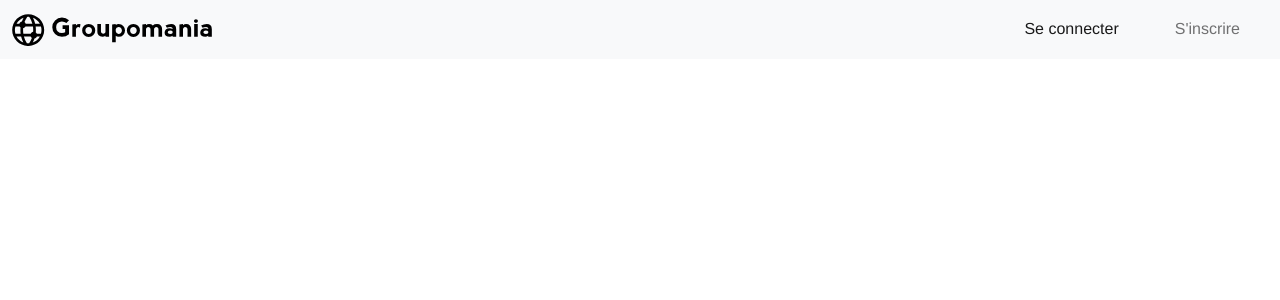
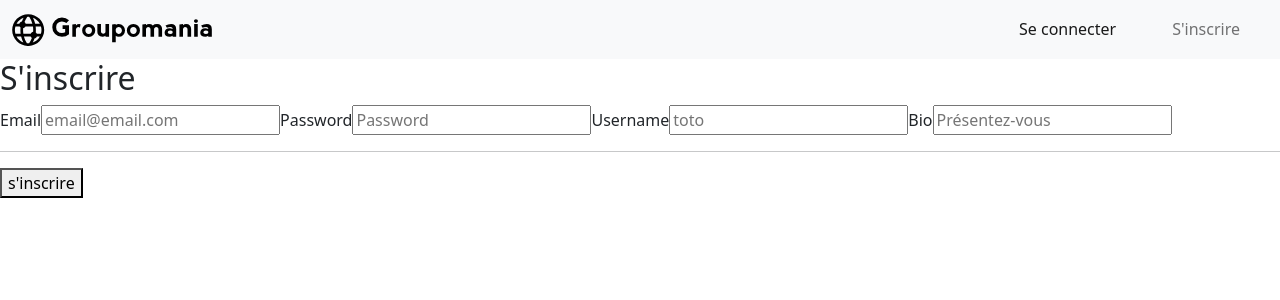
Before and after one commit to KinguBaka/TarikAboulhouda_7_28022021, a Vue app in the folder front/vue-p7/: page /signup in a window 1280 px wide. Shown: the top 300 px of the page. Built offline with nearby package versions, Linux system fonts and the light colour scheme.

Commit message:
back: CORS open front: signup OK

```diff
--- a/front/vue-p7/package.json
+++ b/front/vue-p7/package.json
@@ -3,13 +3,15 @@
   "version": "0.1.0",
   "private": true,
   "scripts": {
-    "serve": "vue-cli-service serve",
+    "serve": "vue-cli-service serve --port 8080",
     "build": "vue-cli-service build",
     "lint": "vue-cli-service lint"
   },
   "dependencies": {
+    "axios": "^0.21.1",
     "core-js": "^3.6.5",
-    "vue": "^2.6.11"
+    "vue": "^2.6.11",
+    "vue-router": "^3.5.1"
   },
   "devDependencies": {
     "@vue/cli-plugin-babel": "~4.5.0",
--- a/front/vue-p7/public/index.html
+++ b/front/vue-p7/public/index.html
@@ -14,5 +14,6 @@
     </noscript>
     <div id="app"></div>
     <!-- built files will be auto injected -->
+    <script src="https://cdn.jsdelivr.net/npm/bootstrap@5.0.0-beta3/dist/js/bootstrap.bundle.min.js" integrity="sha384-JEW9xMcG8R+pH31jmWH6WWP0WintQrMb4s7ZOdauHnUtxwoG2vI5DkLtS3qm9Ekf" crossorigin="anonymous"></script>
   </body>
 </html>
--- a/front/vue-p7/src/App.vue
+++ b/front/vue-p7/src/App.vue
@@ -1,27 +1,38 @@
 <template>
   <div id="app">
     <Navbar/>
+    <div>
+
+      <router-view />
+    </div>
   </div>
 </template>
 
 <script>
-import Navbar from './components/Navbar.vue'
+  import axios from 'axios';
+  import Navbar from './components/Navbar.vue';
+  import { AUTH_LOGOUT } from "./components/Auth/auth";
 
-export default {
-  name: 'App',
-  components: {
-    Navbar
+  export default {
+    name: 'App',
+    components: {
+      Navbar,
+    },
+    created: function() {
+      axios.interceptors.response.use(undefined, function (err) {
+        return new Promise(function () {
+          if (err.status === 401 && err.config && !err.config.__isRetryRequest) {
+          // if you ever get an unauthorized, logout the user
+            this.$store.dispatch(AUTH_LOGOUT)
+          // you can also redirect to /login if needed !
+          }
+          throw err;
+        });
+      });
+    }
   }
-}
 </script>
 
 <style>
-#app {
-  font-family: Avenir, Helvetica, Arial, sans-serif;
-  -webkit-font-smoothing: antialiased;
-  -moz-osx-font-smoothing: grayscale;
-  text-align: center;
-  color: #2c3e50;
-  margin-top: 60px;
-}
+
 </style>
--- /dev/null
+++ b/front/vue-p7/src/Axios/axios.js
@@ -0,0 +1,3 @@
+import axios from 'axios'
+
+axios.defaults.baseURL = 'http://localhost:3000/api/' ;
--- a/front/vue-p7/src/components/Auth/Auth.js
+++ b/front/vue-p7/src/components/Auth/Auth.js
@@ -0,0 +1,77 @@
+import axios from 'axios';
+
+
+const AUTH_REQUEST = "AUTH_REQUEST";
+const AUTH_SUCCESS = "AUTH_SUCCESS";
+const AUTH_ERROR = "AUTH_ERROR";
+const AUTH_LOGOUT = "AUTH_LOGOUT";
+
+const USER_REQUEST = "USER_REQUEST";
+//const USER_SUCCESS = "USER_SUCCESS";
+//const USER_ERROR = "USER_ERROR";
+
+const state = {
+    token: localStorage.getItem('user-token') || '',
+    status: ''
+}
+
+
+const getters = {
+    isAuthenticated: state => !!state.token,
+    authStatus: state => state.status,
+}
+
+
+const actions = {
+    [AUTH_REQUEST]: ({commit, dispatch}, user) => {
+        return new Promise((resolve, reject) => { // The Promise used for router redirect in login
+            commit(AUTH_REQUEST)
+            axios({url: '/users/login', data: user, method: 'POST' })
+            .then(resp => {
+                const token = resp.data.token
+                localStorage.setItem('user-token', token) // store the token in localstorage
+                axios.defaults.headers.common['Authorization'] = token
+                commit(AUTH_SUCCESS, resp)
+                // you have your token, now log in your user :)
+                dispatch(USER_REQUEST)
+                resolve(resp)
+            })
+            .catch(err => {
+                commit(AUTH_ERROR, err)
+                localStorage.removeItem('user-token') // if the request fails, remove any possible user token if possible
+                reject(err)
+            })
+        })
+    },
+    [AUTH_LOGOUT]: ({commit}) => {
+        return new Promise((resolve) => {
+            commit(AUTH_LOGOUT)
+            localStorage.removeItem('user-token') // clear your user's token from localstorage
+            delete axios.defaults.headers.common['Authorization']
+            resolve()
+        })
+
+    }
+}
+
+
+// basic mutations, showing loading, success, error to reflect the api call status and the token when loaded
+const mutations = {
+    [AUTH_REQUEST]: (state) => {
+        state.status = 'loading'
+    },
+    [AUTH_SUCCESS]: (state, token) => {
+        state.status = 'success'
+        state.token = token
+    },
+    [AUTH_ERROR]: (state) => {
+        state.status = 'error'
+    },
+}
+
+export default {
+    state,
+    getters,
+    actions,
+    mutations
+};
--- /dev/null
+++ b/front/vue-p7/src/components/Home.vue
@@ -0,0 +1,16 @@
+<template>
+  <h1>Home</h1>
+</template>
+
+<script>
+export default {
+  name: 'Home',
+}
+</script>
+
+<style>
+  h1 {
+    font-size: 100px;
+    text-align: center;
+  }
+</style>
--- a/front/vue-p7/src/components/Login.vue
+++ b/front/vue-p7/src/components/Login.vue
@@ -1,23 +1,37 @@
 <template>
     <div>
         <form class="login" @submit.prevent="login">
-            <h1>Sign in</h1>
-            <label>User name</label>
-            <input required v-model="username" type="text" placeholder="Snoopy"/>
+            <h2>Se connecter</h2>
+            <label>email</label>
+            <input required v-model="email" type="text" placeholder="email@email.com"/>
             <label>Password</label>
             <input required v-model="password" type="password" placeholder="Password"/>
-            <hr/>
+            <hr />
             <button type="submit">Login</button>
         </form>
     </div>
 </template>
 
 <script>
-export default {
-    name: 'Login',
-    method : {
-    }
-}
+    import { AUTH_REQUEST } from './Auth/auth';
+
+    export default {
+        name: 'login',
+        data(){
+            return {
+                email: '',
+                password: ''
+            }
+        },
+        method : {
+            login(){
+                const { email, password } = this;
+                this.$store.dispatch(AUTH_REQUEST, { email, password }).then(() => {
+                    this.$router.push('/')
+                });
+            }
+        }
+    };
 </script>
 
 <style>
--- /dev/null
+++ b/front/vue-p7/src/components/Logout.vue
@@ -0,0 +1,24 @@
+<template>
+
+    <a @click="Logout.prevent">Deconnexion</a>
+</template>
+
+<script>
+    import { AUTH_LOGOUT } from './Auth/auth';
+
+    export default {
+        name: 'Logout',
+        methods: {
+            logout: function () {
+                this.$store.dispatch(AUTH_LOGOUT)
+                .then(() => {
+                    this.$router.push('/login')
+                })
+            }
+        }
+    }
+</script>
+
+<style>
+
+</style>
--- a/front/vue-p7/src/components/Navbar.vue
+++ b/front/vue-p7/src/components/Navbar.vue
@@ -1,7 +1,7 @@
 <template>
-  <nav class="navbar fixed-top navbar-expand-lg navbar-light bg-light">
+  <nav class="navbar navbar-expand-lg navbar-light bg-light">
     <div class="container-fluid">
-      <a class="navbar-brand"  href="">
+      <a class="navbar-brand"  href="/">
         <img src="../assets/icon-left-font-monochrome-black.svg" id="icone" alt="">
       </a>
       <button class="navbar-toggler" type="button" data-bs-toggle="collapse" data-bs-target="#navbarNavAltMarkup" aria-controls="navbarNavAltMarkup" aria-expanded="false" aria-label="Toggle navigation">
@@ -11,11 +11,11 @@
         <div v-if="isAuthenticated" class="navbar-nav">
             <a class="nav-link active" aria-current="page" href="#">Acceuil</a>
             <a class="nav-link" href="#">Mon profil</a>
-            <a class="nav-link " href="#">Deconnexion</a>
+            <Logout />
         </div>
         <div v-if="!isAuthenticated && !authLoading" class="navbar-nav">
-          <a class="nav-link active" aria-current="page" href="#">Se connecter</a>
-          <a class="nav-link" href="#">S'inscrire</a>
+          <a class="nav-link active" aria-current="page" href="/login">Se connecter</a>
+          <a class="nav-link" href="/signup">S'inscrire</a>
         </div>
       </div>
     </div>
@@ -23,9 +23,16 @@
 </template>
 
 <script>
-export default {
-  name: 'Navbar',
-}
+
+  import Logout from './Logout';
+
+  export default {
+    name: 'Navbar',
+    components:  {
+      Logout,
+    }
+
+  }
 </script>
 
 <!-- Add "scoped" attribute to limit CSS to this component only -->
--- /dev/null
+++ b/front/vue-p7/src/components/Router/router.js
@@ -0,0 +1,17 @@
+
+import Vue from 'vue'
+import Router from 'vue-router'
+import Home from '../Home.vue'
+import Login from '../Login.vue'
+import Signup from '../Signup.vue'
+
+Vue.use(Router)
+
+export default new Router({
+    mode: 'history',
+    routes: [
+        {path: '/', component: Home},
+        {path: '/login', component: Login},
+        {path: '/signup', component: Signup}
+    ]
+})
--- /dev/null
+++ b/front/vue-p7/src/components/Signup.vue
@@ -0,0 +1,51 @@
+<template>
+    <div>
+        <form class="signup" @submit.prevent="signup">
+            <h2>S'inscrire</h2>
+            <label>Email</label>
+            <input required v-model="email" type="text" placeholder="email@email.com"/>
+            <label>Password</label>
+            <input required v-model="password" type="password" placeholder="Password"/>
+            <label>Username</label>
+            <input required v-model="username" type="text" placeholder="toto"/>
+            <label for="bio">Bio</label>
+            <input v-model="bio" type="text" placeholder="Présentez-vous">
+            <hr />
+            <button type="submit">s'inscrire</button>
+        </form>
+    </div>
+</template>
+
+<script>
+    import axios from 'axios';
+
+    export default {
+        name: 'Signup',
+        data() {
+            return {
+                email:'',
+                username:'',
+                password:'',
+                bio:''
+            }
+        },
+        methods: {
+            async signup(){
+
+                await axios.post('users/signup',
+                {
+                    email: this.email,
+                    username: this.username,
+                    password: this.password,
+                    bio: this.bio
+                });
+                this.$router.push('/login');
+            }
+
+        }
+    }
+</script>
+
+<style>
+
+</style>
--- a/front/vue-p7/src/main.js
+++ b/front/vue-p7/src/main.js
@@ -1,8 +1,18 @@
 import Vue from 'vue'
 import App from './App.vue'
+import axios from 'axios'
+import './Axios/axios'
+import router from './components/Router/router'
 
 Vue.config.productionTip = false
 
 new Vue({
+  router,
   render: h => h(App),
 }).$mount('#app')
+
+const token = localStorage.getItem('user-token')
+
+if (token) {
+  axios.defaults.headers.common['Authorization'] = token
+}
```
Also changed, not shown: 2 other files (tests, documents, lock files or other folders).
